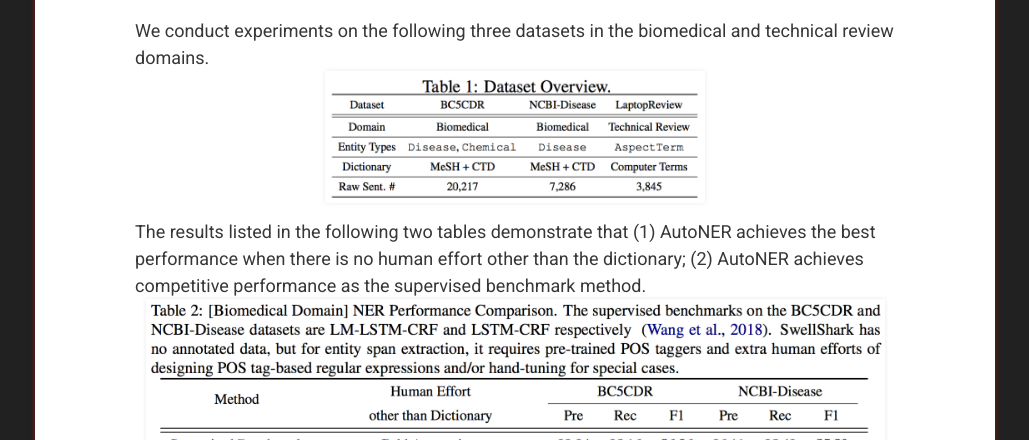
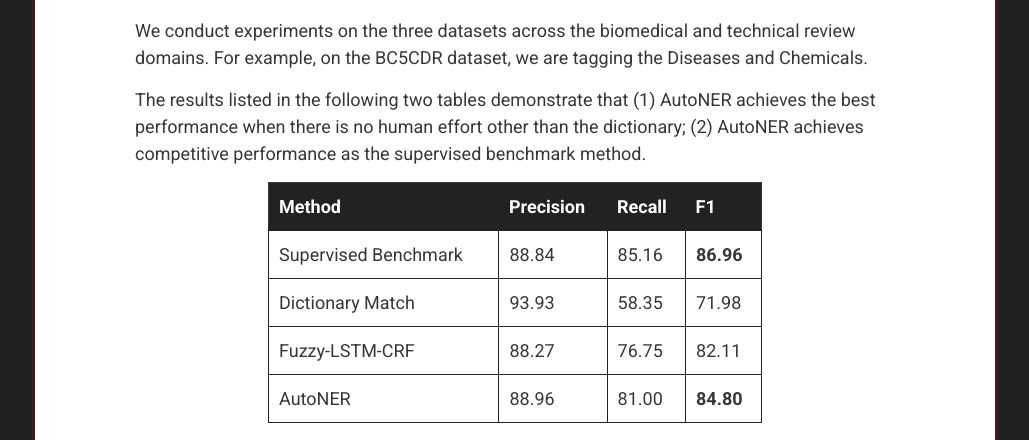
Before and after one commit to shangjingbo1226/AutoNER, a plain HTML site: page index.html in a window 1280 px wide. Shown: the part 465-905 px from the top of the page, without its empty margins (125-1154 px from the left). Drawn offline with Linux system fonts and the light colour scheme.

Commit message:
update the table

```diff
--- a/index.html
+++ b/index.html
@@ -56,15 +56,52 @@
 
       <h1>Benchmark Results</h1>
 
-        We conduct experiments on the following three datasets in the biomedical and technical review domains.
-        <p align="center"><img width="50%" alt="framework" src="figures/Dataset.png"/></p>
+        <p>
+          We conduct experiments on the three datasets across the biomedical and technical review domains. For example, on the BC5CDR dataset, we are tagging the Diseases and Chemicals.
+        </p>
 
-        The results listed in the following two tables demonstrate that (1) AutoNER achieves the best performance when there is no human effort other than the dictionary; (2) AutoNER achieves competitive performance as the supervised benchmark method.
+        <p>
+          The results listed in the following two tables demonstrate that (1) AutoNER achieves the best performance when there is no human effort other than the dictionary; (2) AutoNER achieves competitive performance as the supervised benchmark method.
+        </p>
 
-        <p align="center"><img width="100%" alt="framework" src="figures/Bio.png"/></p>
+        <center>
+          <table style="width:65%">
+            <tr>
+              <th>Method</th>
+              <th>Precision</th>
+              <th>Recall</th>
+              <th>F1</th>
+            </tr>
+            <tr>
+              <td>Supervised Benchmark</td>
+              <td>88.84</td>
+              <td>85.16</td>
+              <td><b>86.96</b></td>
+            </tr>
+            <tr>
+              <td>Dictionary Match</td>
+              <td>93.93</td>
+              <td>58.35</td>
+              <td>71.98</td>
+            </tr>
+            <tr>
+              <td>Fuzzy-LSTM-CRF</td>
+              <td>88.27</td>
+              <td>76.75</td>
+              <td>82.11</td>
+            </tr>
+            <tr>
+              <td>AutoNER</td>
+              <td>88.96</td>
+              <td>81.00</td>
+              <td><b>84.80</b></td>
+            </tr>
+          </table>
+        </center>
 
-        <p align="center"><img width="50%" alt="framework" src="figures/Tech.png"/></p>
-
+        <p>
+          There is a brief introduction in the following sections. For more details, please refer to our paper.
+        </p>
 
       <h1>Problem Setting</h1>
         <p>
```
